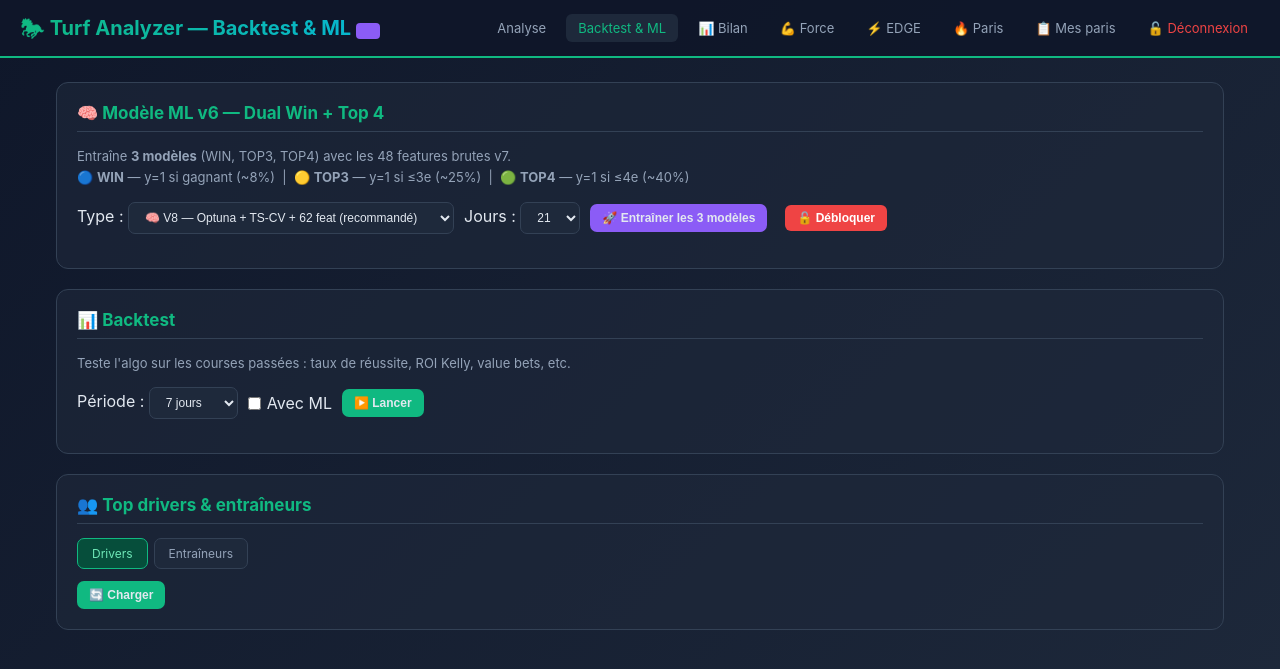
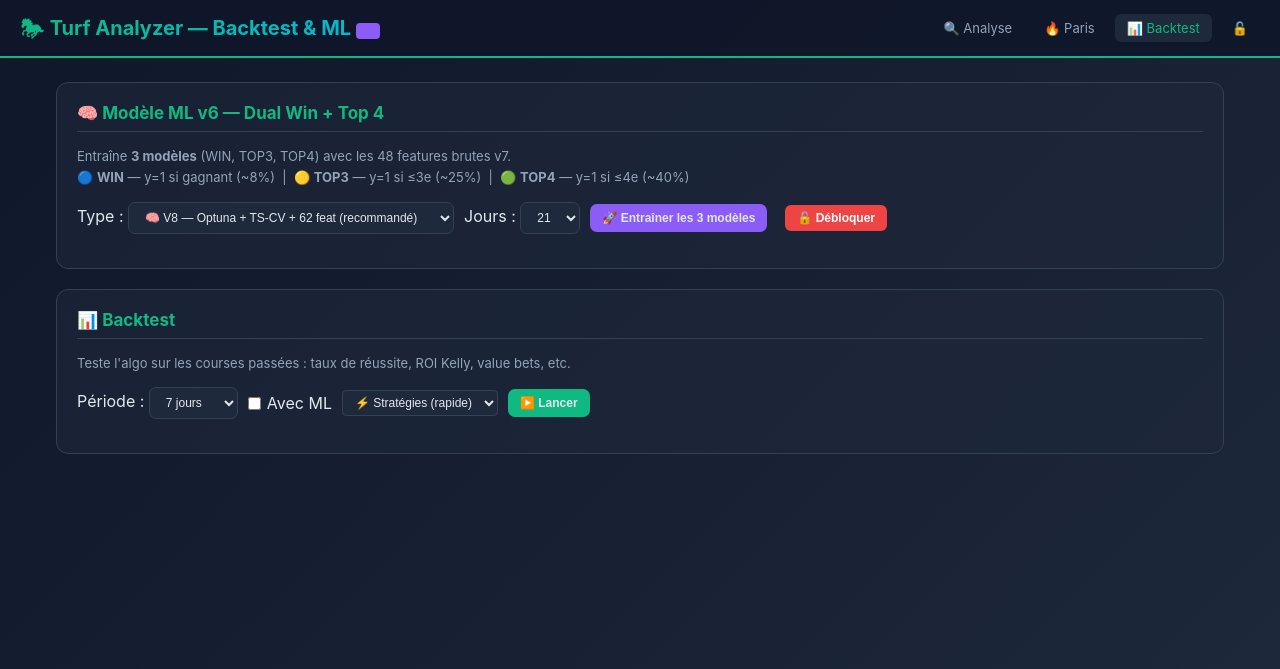
Before and after one commit to kicklyticsPro/turfiou, a Flask app: page /backtest in a window 1280 px wide. Shown: the top 669 px of the page. Run offline with Flask 3, Linux system fonts and the light colour scheme; the visitor is signed in with stand-in values (Sample User, id 1); parts of the project's set-up code (start-up, migrations or seed data) failed here and were passed over.

Commit message:
Add files via upload

```diff
--- a/templates/backtest.html
+++ b/templates/backtest.html
@@ -108,14 +108,10 @@
 <header>
   <h1>🐎 Turf Analyzer — Backtest & ML <span style="background:#8b5cf6;color:white;padding:2px 6px;border-radius:4px;font-size:10px;">v6</span></h1>
   <div class="nav-links">
-    <a href="/admin">Analyse</a>
-    <a href="/backtest" class="active">Backtest & ML</a>
-    <a href="/bilan">📊 Bilan</a>
-    <a href="/force">💪 Force</a>
-    <a href="/edge">⚡ EDGE</a>
+    <a href="/admin">🔍 Analyse</a>
     <a href="/paris-haute">🔥 Paris</a>
-    <a href="/paris">📋 Mes paris</a>
-    <a href="/logout" style="color:#ef4444;">🔓 Déconnexion</a>
+    <a href="/backtest" class="active">📊 Backtest</a>
+    <a href="/logout" style="color:#ef4444;">🔓</a>
   </div>
 </header>
 
@@ -169,21 +165,16 @@
       <label style="display:flex;align-items:center;gap:6px;">
         <input type="checkbox" id="btML" style="width:auto;"> Avec ML
       </label>
+      <select id="btMode" style="padding:4px 8px;border-radius:4px;background:#1e293b;color:#e2e8f0;border:1px solid #334155;">
+        <option value="strat">⚡ Stratégies (rapide)</option>
+        <option value="full">📊 Complet</option>
+      </select>
       <button onclick="runBacktest()">▶️ Lancer</button>
     </div>
     <div id="btResult"></div>
   </div>
 
   <!-- Top teams -->
-  <div class="section">
-    <h2>👥 Top drivers & entraîneurs</h2>
-    <div class="tabs">
-      <div class="tab active" onclick="showTab('drivers', this)">Drivers</div>
-      <div class="tab" onclick="showTab('entraineurs', this)">Entraîneurs</div>
-    </div>
-    <button onclick="loadTeamStats()">🔄 Charger</button>
-    <div id="teamResult"></div>
-  </div>
 </div>
 
 <script>
@@ -263,16 +254,111 @@ async function pollTrainStatus() {
 async function runBacktest() {
   const days = document.getElementById('btDays').value;
   const ml = document.getElementById('btML').checked ? '&ml=1' : '';
+  const mode = document.getElementById('btMode').value;
   const res_div = document.getElementById('btResult');
-  res_div.innerHTML = '<div class="loading"><div class="spinner"></div>Backtest en cours…</div>';
+  const modeLabel = mode === 'strat' ? 'stratégies' : 'complet';
+  res_div.innerHTML = '<div class="loading"><div class="spinner"></div>Backtest ' + modeLabel + ' en cours…</div>';
   try {
-    const res = await fetch(`/api/backtest?days=${days}${ml}`);
+    const controller = new AbortController();
+    const timeout = setTimeout(() => controller.abort(), 300000); // 5 min timeout
+    const res = await fetch(`/api/backtest?days=${days}${ml}&mode=${mode}`, { signal: controller.signal });
+    clearTimeout(timeout);
     const data = await res.json();
     if (data.error) throw new Error(data.error);
-    renderBacktest(data);
+    if (data.mode === 'strat') {
+      renderBacktestStrat(data);
+    } else {
+      renderBacktest(data);
+    }
   } catch(e) {
-    res_div.innerHTML = `<div class="error">❌ ${e.message}</div>`;
+    if (e.name === 'AbortError') {
+      res_div.innerHTML = `<div class="error">❌ Timeout — le backtest a pris trop de temps.</div>`;
+    } else {
+      res_div.innerHTML = `<div class="error">❌ ${e.message}</div>`;
+    }
   }
+}
+
+function renderBacktestStrat(d) {
+  const roiCls = d.roi > 0 ? 'roi-positive' : 'roi-negative';
+  let html = `
+    <div style="background:rgba(16,185,129,0.1);border:1px solid #10b981;border-radius:8px;padding:8px 12px;margin-bottom:12px;font-size:12px;">
+      ⚡ Mode stratégies — backtest rapide (${d.total_courses} courses)
+    </div>
+
+    <h3 style="margin:14px 0 8px;color:#06b6d4;font-size:14px;">📊 Pronostic #1 (mise fixe 1€)</h3>
+    <div class="results-grid">
+      <div class="stat-card"><div class="value">${d.total_courses}</div><div class="label">Courses</div></div>
+      <div class="stat-card"><div class="value">${d.taux_top1}%</div><div class="label">#1 gagne</div></div>
+      <div class="stat-card"><div class="value">${d.taux_top1_place}%</div><div class="label">#1 dans tiercé</div></div>
+      <div class="stat-card ${roiCls}"><div class="value">${d.roi>0?'+':''}${d.roi}%</div><div class="label">ROI</div></div>
+      <div class="stat-card"><div class="value">${d.gain_total}€</div><div class="label">Gain</div></div>
+    </div>
+  `;
+
+  // Confiance stats
+  if (d.confiance_stats && Object.keys(d.confiance_stats).length > 0) {
+    html += `
+    <h3 style="margin:18px 0 8px;color:#10b981;font-size:14px;">🎯 Taux par Confiance du #1</h3>
+    <div style="display:grid;grid-template-columns:repeat(auto-fit,minmax(220px,1fr));gap:8px;margin-bottom:12px;">
+      ${Object.values(d.confiance_stats).map(s => `
+        <div style="background:rgba(30,41,59,0.6);border-radius:8px;padding:10px;border:1px solid ${s.taux >= 45 ? '#10b981' : s.taux >= 30 ? '#f59e0b' : '#ef4444'};">
+          <div style="font-size:11px;color:#94a3b8;margin-bottom:4px;">${s.label}</div>
+          <div style="font-size:24px;font-weight:800;color:${s.taux >= 45 ? '#10b981' : s.taux >= 30 ? '#f59e0b' : '#ef4444'};">${s.taux}%</div>
+          <div style="font-size:10px;color:#64748b;">${s.win}/${s.total} courses · ROI ${s.roi > 0 ? '+' : ''}${s.roi}%</div>
+          ${s.place_win > 0 ? `<div style="font-size:10px;color:#f59e0b;margin-top:3px;">🏅 PLACÉ: ${s.place_taux}% · ROI ${s.place_roi > 0 ? '+' : ''}${s.place_roi}%</div>` : ''}
+          ${s.avg_cote ? `<div style="font-size:9px;color:#475569;margin-top:2px;">💰 cote moy: ${s.avg_cote}</div>` : ''}
+        </div>
+      `).join('')}
+    </div>`;
+  }
+
+  // Strategies
+  html += renderStrategies(d);
+
+  // Field size
+  if (d.field_stats && Object.keys(d.field_stats).length > 0) {
+    html += `<div style="margin-top:8px;padding-top:8px;border-top:1px solid #334155;">
+      <div style="font-size:10px;color:#94a3b8;margin-bottom:4px;">🐎 Par taille de champ :</div>
+      <div style="display:flex;gap:12px;flex-wrap:wrap;">
+        ${Object.values(d.field_stats).map(fs => `
+          <span style="font-size:11px;color:${fs.roi > 0 ? '#10b981' : '#ef4444'};">${fs.label}: ${fs.taux}% (${fs.win}/${fs.total}) ROI ${fs.roi > 0 ? '+' : ''}${fs.roi}%</span>
+        `).join('')}
+      </div>
+    </div>`;
+  }
+
+  document.getElementById('btResult').innerHTML = html;
+}
+
+function renderStrategies(d) {
+  if (!d.premium_stats && !d.haute_value_stats && !d.bonne_value_stats && !d.value_combo_stats) return '';
+  let html = `
+    <h3 style="margin:18px 0 8px;color:#10b981;font-size:14px;">📊 Stratégies de Paris Comparées</h3>
+    <div style="display:grid;grid-template-columns:repeat(auto-fit,minmax(200px,1fr));gap:8px;margin-bottom:12px;">`;
+
+  const strats = [
+    {s: d.premium_stats, color: '#10b981', border: '#10b981'},
+    {s: d.haute_value_stats, color: '#3b82f6', border: '#3b82f6'},
+    {s: d.bonne_value_stats, color: '#f59e0b', border: '#f59e0b'},
+    {s: d.value_combo_stats, color: '#10b981', border: '#10b981', highlight: true},
+  ];
+
+  for (const {s, color, border, highlight} of strats) {
+    if (!s) continue;
+    const bg = highlight ? 'linear-gradient(135deg,rgba(16,185,129,0.15),rgba(245,158,11,0.15))' : `rgba(${color === '#10b981' ? '16,185,129' : color === '#3b82f6' ? '59,130,246' : '245,158,11'},0.1)`;
+    html += `
+      <div style="background:${bg};border-radius:8px;padding:10px;border:1px solid ${s.roi > 0 ? border : '#ef4444'};${highlight ? 'border-width:2px;' : ''}">
+        <div style="font-size:10px;color:#94a3b8;font-weight:${highlight ? '700' : '600'};">${s.label}</div>
+        <div style="font-size:20px;font-weight:800;color:${s.taux >= 40 ? '#10b981' : '#f59e0b'};">${s.taux}%</div>
+        <div style="font-size:10px;color:#64748b;">${s.win}/${s.total} gagnant · ROI ${s.roi > 0 ? '+' : ''}${s.roi}%</div>
+        ${s.place_taux ? `<div style="font-size:10px;color:#f59e0b;margin-top:2px;">🏅 PLACÉ: ${s.place_taux}% · ROI ${s.place_roi > 0 ? '+' : ''}${s.place_roi}%</div>` : ''}
+        ${s.avg_cote ? `<div style="font-size:9px;color:#475569;margin-top:2px;">💰 cote moy: ${s.avg_cote}</div>` : ''}
+      </div>`;
+  }
+
+  html += '</div>';
+  return html;
 }
 
 function renderBacktest(d) {
@@ -316,57 +402,7 @@ function renderBacktest(d) {
         </div>
       `).join('')}
     </div>
-    ${d.haute_value_stats || d.bonne_value_stats || d.premium_stats ? `
-    <div style="background:linear-gradient(135deg,rgba(16,185,129,0.1),rgba(59,130,246,0.1));border-radius:10px;padding:12px;border:1px solid #334155;margin-bottom:12px;">
-      <div style="font-size:12px;color:#10b981;font-weight:700;margin-bottom:10px;">📊 Stratégies de Paris Comparées</div>
-      <div style="display:grid;grid-template-columns:repeat(auto-fit,minmax(180px,1fr));gap:8px;">
-        ${d.premium_stats ? `
-        <div style="background:rgba(16,185,129,0.1);border-radius:8px;padding:10px;border:1px solid ${d.premium_stats.roi > 0 ? '#10b981' : '#ef4444'};">
-          <div style="font-size:10px;color:#94a3b8;font-weight:600;">${d.premium_stats.label}</div>
-          <div style="font-size:20px;font-weight:800;color:${d.premium_stats.taux >= 40 ? '#10b981' : '#f59e0b'};">${d.premium_stats.taux}%</div>
-          <div style="font-size:10px;color:#64748b;">${d.premium_stats.win}/${d.premium_stats.total} gagnant · ROI ${d.premium_stats.roi > 0 ? '+' : ''}${d.premium_stats.roi}%</div>
-          ${d.premium_stats.place_taux ? `<div style="font-size:10px;color:#f59e0b;margin-top:2px;">🏅 PLACÉ: ${d.premium_stats.place_taux}% · ROI ${d.premium_stats.place_roi > 0 ? '+' : ''}${d.premium_stats.place_roi}%</div>` : ''}
-        </div>
-        ` : ''}
-        ${d.haute_value_stats ? `
-        <div style="background:rgba(59,130,246,0.1);border-radius:8px;padding:10px;border:1px solid ${d.haute_value_stats.roi > 0 ? '#3b82f6' : '#ef4444'};">
-          <div style="font-size:10px;color:#94a3b8;font-weight:600;">${d.haute_value_stats.label}</div>
-          <div style="font-size:20px;font-weight:800;color:${d.haute_value_stats.taux >= 40 ? '#10b981' : '#f59e0b'};">${d.haute_value_stats.taux}%</div>
-          <div style="font-size:10px;color:#64748b;">${d.haute_value_stats.win}/${d.haute_value_stats.total} gagnant · ROI ${d.haute_value_stats.roi > 0 ? '+' : ''}${d.haute_value_stats.roi}%</div>
-          ${d.haute_value_stats.place_taux ? `<div style="font-size:10px;color:#f59e0b;margin-top:2px;">🏅 PLACÉ: ${d.haute_value_stats.place_taux}% · ROI ${d.haute_value_stats.place_roi > 0 ? '+' : ''}${d.haute_value_stats.place_roi}%</div>` : ''}
-        </div>
-        ` : ''}
-        ${d.bonne_value_stats ? `
-        <div style="background:rgba(245,158,11,0.1);border-radius:8px;padding:10px;border:1px solid ${d.bonne_value_stats.roi > 0 ? '#f59e0b' : '#ef4444'};">
-          <div style="font-size:10px;color:#94a3b8;font-weight:600;">${d.bonne_value_stats.label}</div>
-          <div style="font-size:20px;font-weight:800;color:${d.bonne_value_stats.taux >= 35 ? '#10b981' : '#f59e0b'};">${d.bonne_value_stats.taux}%</div>
-          <div style="font-size:10px;color:#64748b;">${d.bonne_value_stats.win}/${d.bonne_value_stats.total} gagnant · ROI ${d.bonne_value_stats.roi > 0 ? '+' : ''}${d.bonne_value_stats.roi}%</div>
-          ${d.bonne_value_stats.place_taux ? `<div style="font-size:10px;color:#f59e0b;margin-top:2px;">🏅 PLACÉ: ${d.bonne_value_stats.place_taux}% · ROI ${d.bonne_value_stats.place_roi > 0 ? '+' : ''}${d.bonne_value_stats.place_roi}%</div>` : ''}
-          ${d.bonne_value_stats.avg_cote ? `<div style="font-size:9px;color:#475569;margin-top:2px;">💰 cote moy: ${d.bonne_value_stats.avg_cote}</div>` : ''}
-        </div>
-        ` : ''}
-        ${d.value_combo_stats ? `
-        <div style="background:linear-gradient(135deg,rgba(16,185,129,0.15),rgba(245,158,11,0.15));border-radius:8px;padding:10px;border:2px solid ${d.value_combo_stats.roi > 0 ? '#10b981' : '#ef4444'};">
-          <div style="font-size:10px;color:#10b981;font-weight:700;">${d.value_combo_stats.label}</div>
-          <div style="font-size:22px;font-weight:800;color:${d.value_combo_stats.taux >= 40 ? '#10b981' : '#f59e0b'};">${d.value_combo_stats.taux}%</div>
-          <div style="font-size:10px;color:#64748b;">${d.value_combo_stats.win}/${d.value_combo_stats.total} gagnant · ROI ${d.value_combo_stats.roi > 0 ? '+' : ''}${d.value_combo_stats.roi}%</div>
-          ${d.value_combo_stats.place_taux ? `<div style="font-size:10px;color:#f59e0b;margin-top:2px;">🏅 PLACÉ: ${d.value_combo_stats.place_taux}% · ROI ${d.value_combo_stats.place_roi > 0 ? '+' : ''}${d.value_combo_stats.place_roi}%</div>` : ''}
-          ${d.value_combo_stats.avg_cote ? `<div style="font-size:9px;color:#475569;margin-top:2px;">💰 cote moy: ${d.value_combo_stats.avg_cote}</div>` : ''}
-        </div>
-        ` : ''}
-      </div>
-      ${d.field_stats && Object.keys(d.field_stats).length > 0 ? `
-      <div style="margin-top:10px;padding-top:8px;border-top:1px solid #334155;">
-        <div style="font-size:10px;color:#94a3b8;margin-bottom:4px;">🐎 Par taille de champ :</div>
-        <div style="display:flex;gap:12px;flex-wrap:wrap;">
-          ${Object.values(d.field_stats).map(fs => `
-            <span style="font-size:11px;color:${fs.roi > 0 ? '#10b981' : '#ef4444'};">${fs.label}: ${fs.taux}% (${fs.win}/${fs.total}) ROI ${fs.roi > 0 ? '+' : ''}${fs.roi}%</span>
-          `).join('')}
-        </div>
-      </div>
-      ` : ''}
-    </div>
-    ` : ''}
+    ${renderStrategies(d)}
     <div style="font-size:11px;color:#64748b;margin-bottom:12px;">💡 Plus la confiance est haute, plus le taux de réussite augmente. Parier seulement en confiance HAUTE ou BONNE atteint 45%+.</div>
     ` : ''}
 
```
Also changed, not shown: templates/index.html (+3 -7 lines), templates/paris_haute.html (+5 -9 lines).
